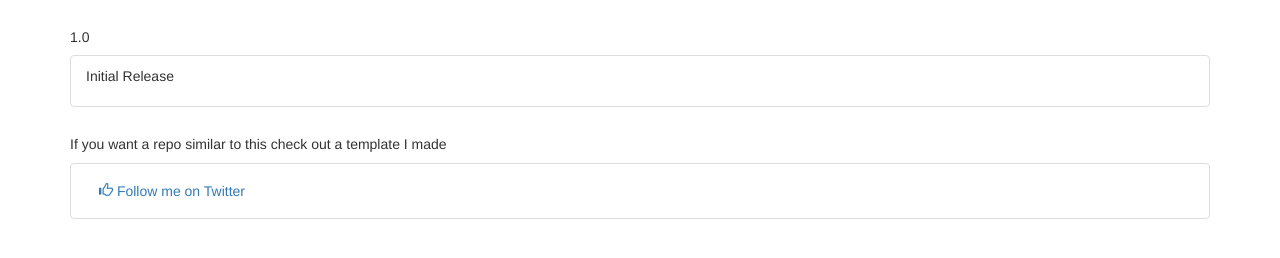
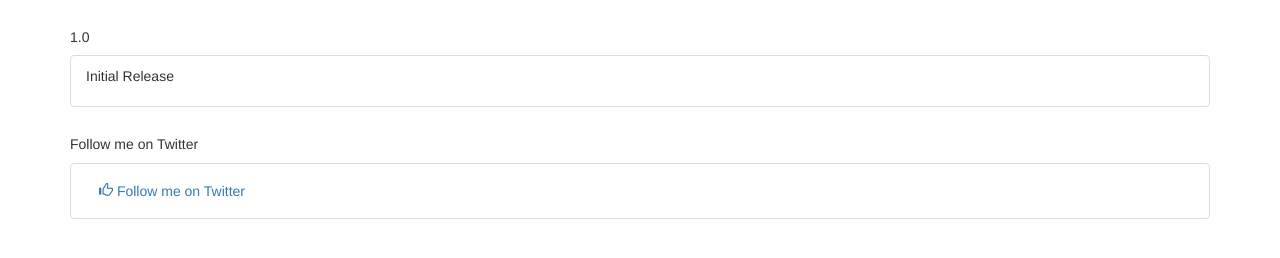
Before and after one commit to Arep0/Arep0.github.io, a plain HTML site: page depictions/changelog.html in a window 1280 px wide. Drawn offline with nearby package versions, Linux system fonts and the light colour scheme; files whose address does not match are found by name.

Commit message:
ud changelog

```diff
--- a/depictions/changelog.html
+++ b/depictions/changelog.html
@@ -109,7 +109,7 @@
 
 <div id="contactInfo">
 	<div class="container">
-		<h5>If you want a repo similar to this check out a template I made</h5>
+		<h5>Follow me on Twitter</h5>
 		<ul class="list-group" id="repoFooterLinks">
 		</ul>
 	</div>
```
